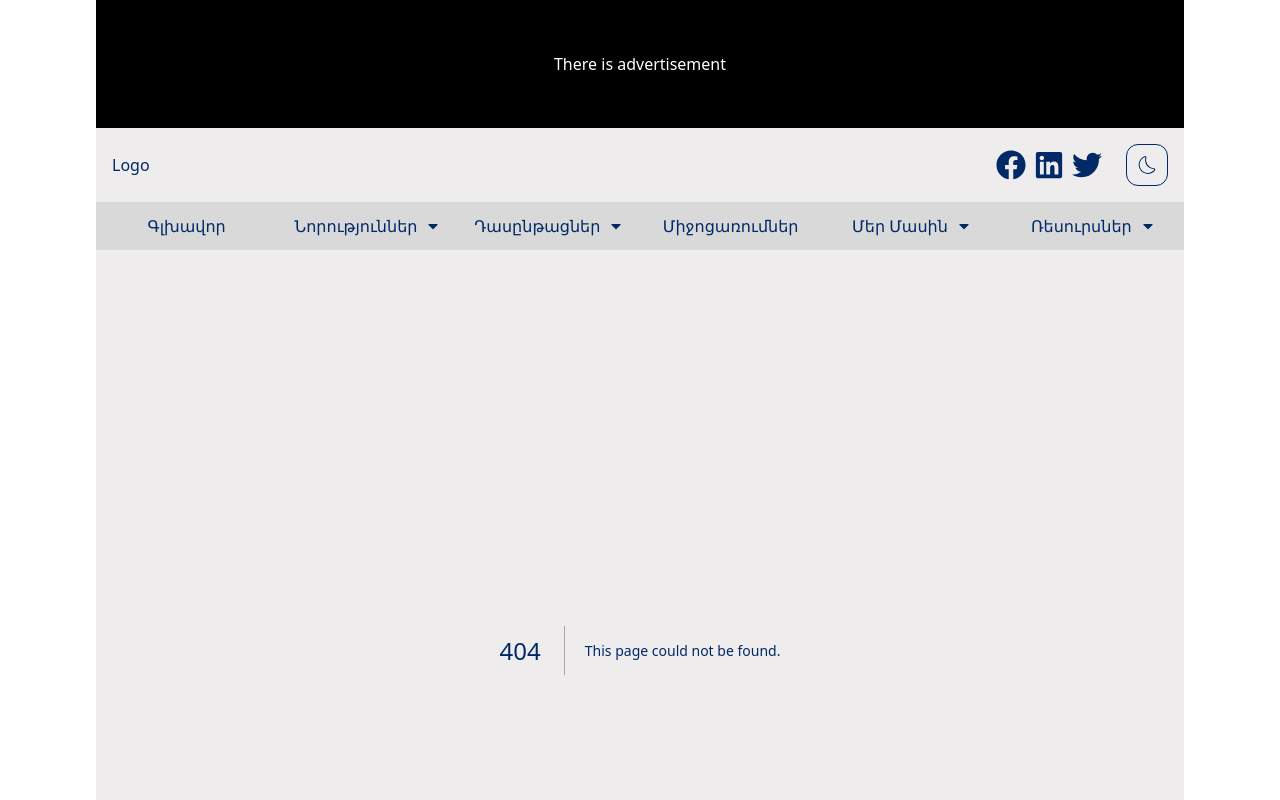
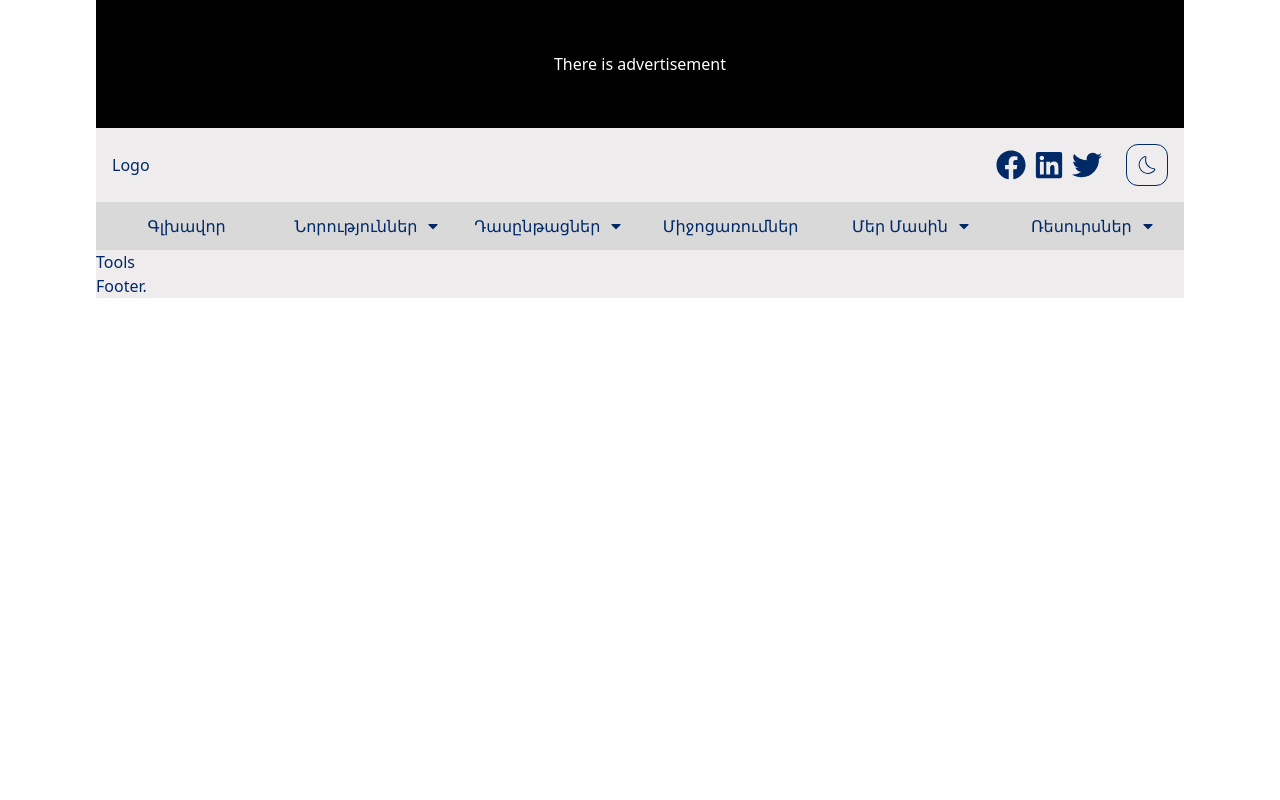
Before and after one commit to khachatryanhovhannes/news-website, a Next.js app: page /resources/tools in a window 1280 px wide. Before the commit this address had no page. Shown: the top 800 px of the page. Built offline with nearby package versions, Linux system fonts and the light colour scheme.

Commit message:
develop: Creating tools page

```diff
--- /dev/null
+++ b/app/resources/tools/page.tsx
@@ -0,0 +1,3 @@
+export default function Tools() {
+  return <>Tools</>;
+}
```
